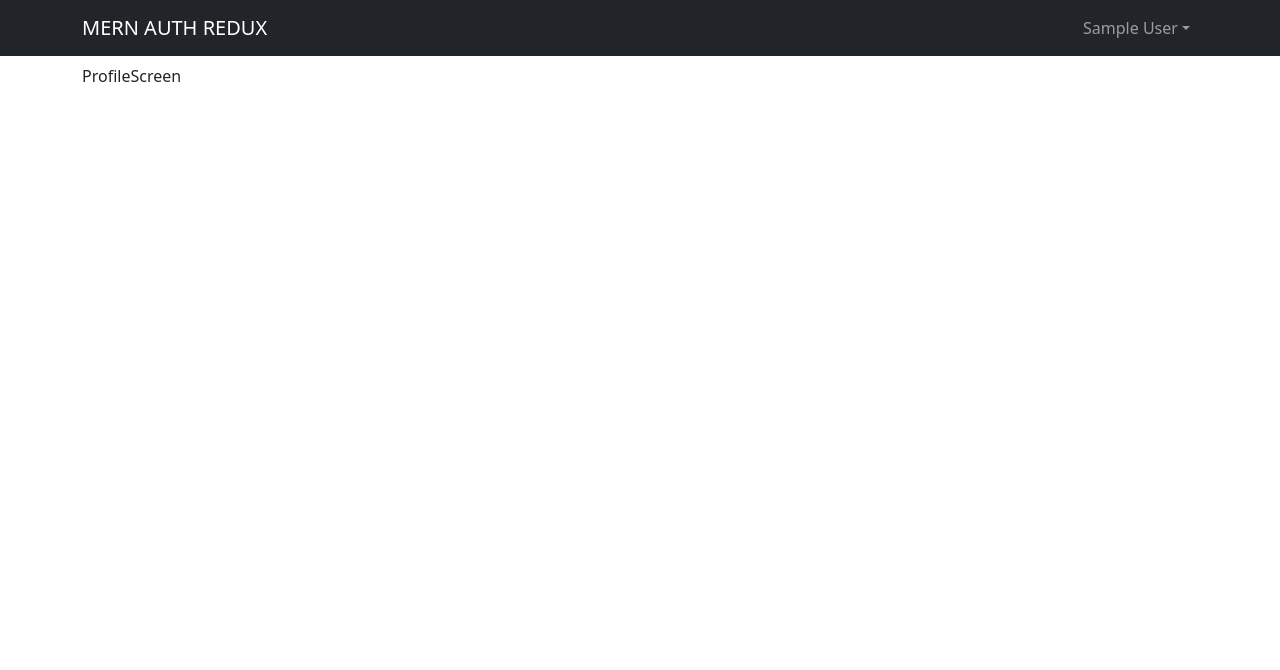
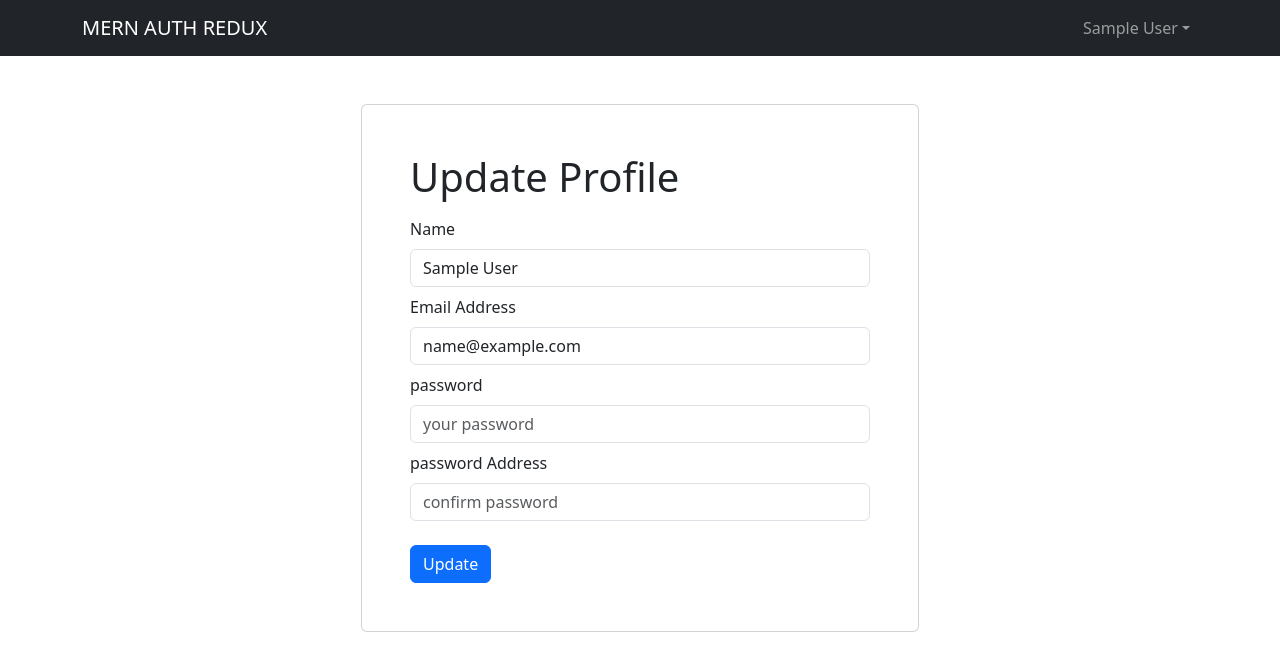
Before and after one commit to KaiIemsawat/mern-auth-redux, a React (Vite) app in the folder frontend/: page /profile in a window 1280 px wide. Shown: the top 670 px of the page. Built offline with nearby package versions, Linux system fonts and the light colour scheme; sample sign-in values are in the browser's storage.

Commit message:
profile page

```diff
--- a/frontend/src/screens/ProfileScreen.jsx
+++ b/frontend/src/screens/ProfileScreen.jsx
@@ -1,5 +1,90 @@
+import { useEffect, useState } from "react";
+import { Link, useNavigate } from "react-router-dom";
+import { Form, Button, Row, Col } from "react-bootstrap";
+import { useDispatch, useSelector } from "react-redux";
+import { toast } from "react-toastify";
+
+import FormContainer from "../components/FormContainer";
+import { useRegisterMutation } from "../slices/userApiSlice";
+import { setCredentials } from "../slices/authSlice";
+import Loader from "../components/Loader";
+
 const ProfileScreen = () => {
-    return <div>ProfileScreen</div>;
+    const [name, setName] = useState("");
+    const [email, setEmail] = useState("");
+    const [password, setPassword] = useState("");
+    const [confirmPassword, setConfirmPassword] = useState("");
+
+    const navigate = useNavigate();
+    const dispatch = useDispatch();
+
+    const { userInfo } = useSelector((state) => state.auth);
+
+    useEffect(() => {
+        setName(userInfo.name);
+        setEmail(userInfo.email);
+    }, [userInfo.setName, userInfo.setEmail]);
+
+    const submitHandler = async (e) => {
+        e.preventDefault();
+
+        if (password !== confirmPassword) {
+            toast.error("Confirm Password is not matched");
+        } else {
+            console.log("submit");
+        }
+    };
+
+    return (
+        <FormContainer>
+            <h1>Update Profile</h1>
+            <Form onSubmit={submitHandler}>
+                <Form.Group className="my-2" controlId="name">
+                    <Form.Label>Name</Form.Label>
+                    <Form.Control
+                        type="text"
+                        placeholder="Your Name"
+                        value={name}
+                        onChange={(e) => setName(e.target.value)}
+                    ></Form.Control>
+                </Form.Group>
+
+                <Form.Group className="my-2" controlId="email">
+                    <Form.Label>Email Address</Form.Label>
+                    <Form.Control
+                        type="email"
+                        placeholder="your.email@email.com"
+                        value={email}
+                        onChange={(e) => setEmail(e.target.value)}
+                    ></Form.Control>
+                </Form.Group>
+
+                <Form.Group className="my-2" controlId="password">
+                    <Form.Label>password</Form.Label>
+                    <Form.Control
+                        type="password"
+                        placeholder="your password"
+                        value={password}
+                        onChange={(e) => setPassword(e.target.value)}
+                    ></Form.Control>
+                </Form.Group>
+
+                <Form.Group className="my-2" controlId="confirm password">
+                    <Form.Label>password Address</Form.Label>
+                    <Form.Control
+                        type="password"
+                        placeholder="confirm password"
+                        value={confirmPassword}
+                        onChange={(e) => setConfirmPassword(e.target.value)}
+                    ></Form.Control>
+                </Form.Group>
+
+                <Button type="submit" variant="primary" className="mt-3">
+                    Update
+                </Button>
+            </Form>
+        </FormContainer>
+    );
 };
 
 export default ProfileScreen;
```
